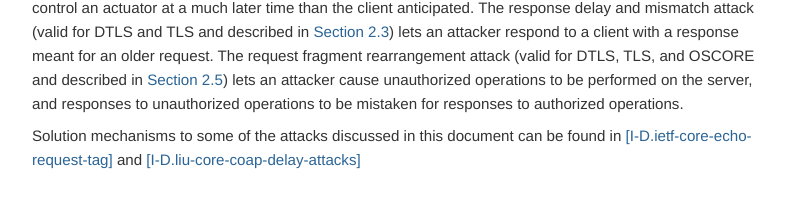
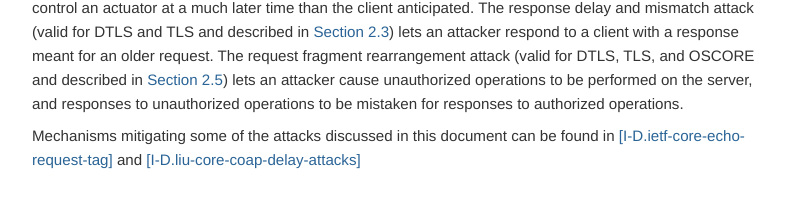
Before and after one commit to EricssonResearch/coap-actuators, a plain HTML site: page draft-mattsson-core-coap-actuators.html in a window 1280 px wide. Shown: the part 2058-2255 px from the top of the page, 71-856 px from the left. Drawn offline with Linux system fonts and the light colour scheme.

Commit message:
Script updating gh-pages from d62e0ad. [ci skip]

```diff
--- a/draft-mattsson-core-coap-actuators.html
+++ b/draft-mattsson-core-coap-actuators.html
@@ -433,7 +433,7 @@ address {
 
 <p> "Data-to-Data binding" is e.g. binding of responses to a request or binding of data fragments to each other. "Data-to-space binding" is the binding of data to an absolute or relative point in space (i.e. a location) and may in the relative case be referred to as proximity. "Data-to-time binding" is the binding of data to an absolute or relative point in time and may in the relative case be referred to as freshness. The two last properties may be bundled together as "Data-to-spacetime binding".  </p>
 <p id="rfc.section.1.p.3">The request delay attack (valid for DTLS, TLS, and OSCORE and described in <a href="#reqdelay" class="xref">Section 2.2</a>) lets an attacker control an actuator at a much later time than the client anticipated. The response delay and mismatch attack (valid for DTLS and TLS and described in <a href="#resdelay" class="xref">Section 2.3</a>) lets an attacker respond to a client with a response meant for an older request. The request fragment rearrangement attack (valid for DTLS, TLS, and OSCORE and described in <a href="#fragment" class="xref">Section 2.5</a>) lets an attacker cause unauthorized operations to be performed on the server, and responses to unauthorized operations to be mistaken for responses to authorized operations.  </p>
-<p id="rfc.section.1.p.4">Solution mechanisms to some of the attacks discussed in this document can be found in <a href="#I-D.ietf-core-echo-request-tag" class="xref">[I-D.ietf-core-echo-request-tag]</a> and <a href="#I-D.liu-core-coap-delay-attacks" class="xref">[I-D.liu-core-coap-delay-attacks]</a> </p>
+<p id="rfc.section.1.p.4">Mechanisms mitigating some of the attacks discussed in this document can be found in <a href="#I-D.ietf-core-echo-request-tag" class="xref">[I-D.ietf-core-echo-request-tag]</a> and <a href="#I-D.liu-core-coap-delay-attacks" class="xref">[I-D.liu-core-coap-delay-attacks]</a> </p>
 <h1 id="rfc.section.1.1">
 <a href="#rfc.section.1.1">1.1.</a> Terminology</h1>
 <p id="rfc.section.1.1.p.1">The key words "MUST", "MUST NOT", "REQUIRED", "SHALL", "SHALL NOT", "SHOULD", "SHOULD NOT", "RECOMMENDED", "NOT RECOMMENDED", "MAY", and  "OPTIONAL" in this document are to be interpreted as described in BCP 14 <a href="#RFC2119" class="xref">[RFC2119]</a> <a href="#RFC8174" class="xref">[RFC8174]</a> when, and only when, they appear in all capitals, as shown here.  </p>
```
Also changed, not shown: draft-mattsson-core-coap-actuators.txt.
